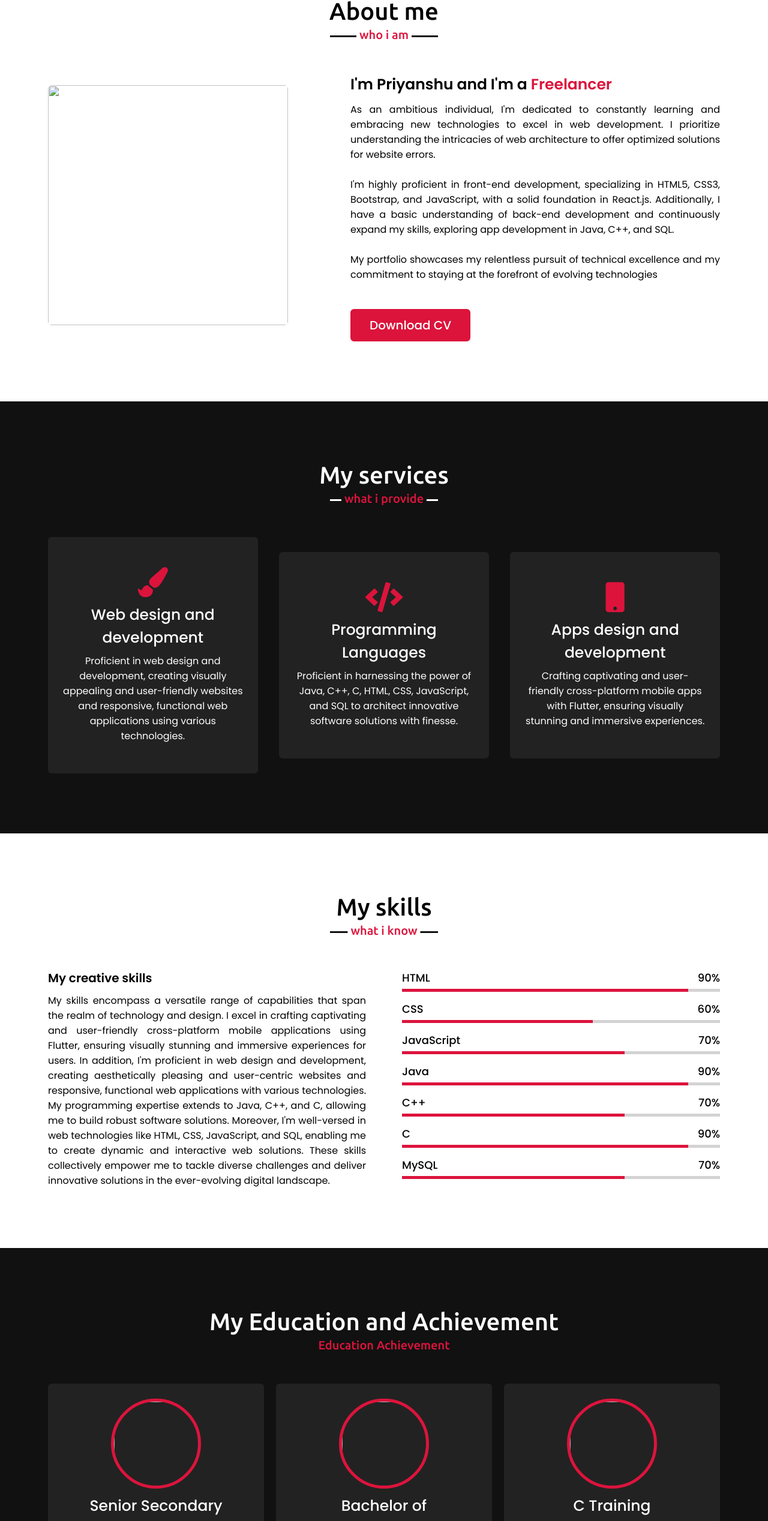
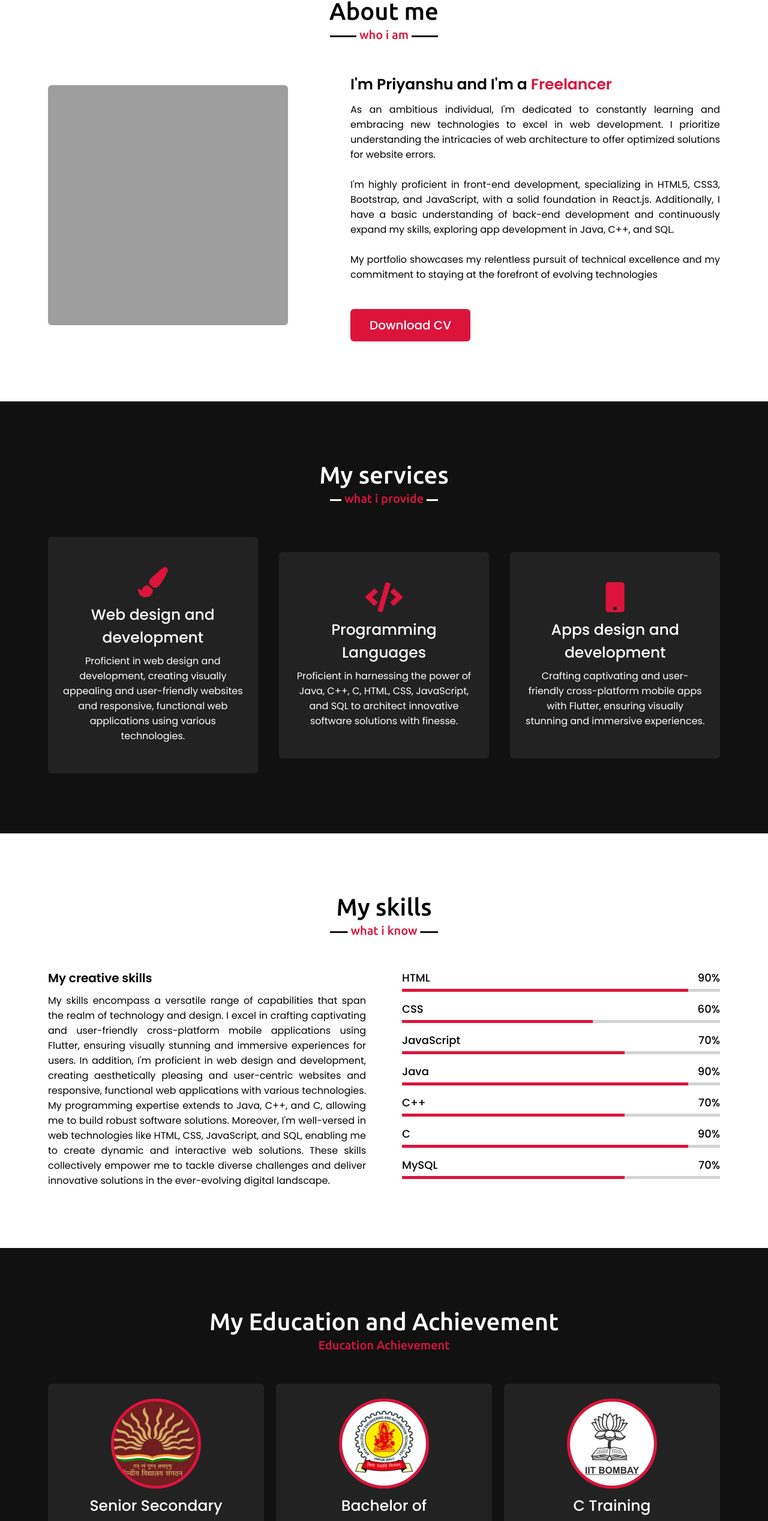
Before and after one commit to Priyanshucodess/CurrentPortfolio, a plain HTML site: page index.html in a window 1280 px wide. Shown: the part 904-3439 px from the top of the page at 60% size. Drawn offline with nearby package versions, Linux system fonts and the light colour scheme; the site is published under a folder, as on GitHub Pages, so addresses that start at the root find nothing.

Commit message:
Update index.html

```diff
--- a/index.html
+++ b/index.html
@@ -55,7 +55,7 @@
             <h2 class="title">About me</h2>
             <div class="about-content">
                 <div class="column left">
-                    <img src="/priyanshupic.jpg" alt="">
+                    <img src="priyanshupic.jpg" alt="">
                 </div>
                 <div class="column right">
                     <div class="text">I'm Priyanshu and I'm a <span class="typing-2"></span></div>
@@ -64,7 +64,7 @@
                         I'm highly proficient in front-end development, specializing in HTML5, CSS3, Bootstrap, and JavaScript, with a solid foundation in React.js. Additionally, I have a basic understanding of back-end development and continuously expand my skills, exploring app development in Java, C++, and SQL. <br><br>
 
                         My portfolio showcases my relentless pursuit of technical excellence and my commitment to staying at the forefront of evolving technologies <br><br></p>
-                    <a href="/Priyanshu's Resume.pdf">Download CV</a>
+                    <a href="Priyanshu's Resume.pdf">Download CV</a>
                 </div>
             </div>
         </div>
@@ -173,7 +173,7 @@
             <div class="carousel owl-carousel">
                 <div class="card">
                     <div class="box">
-                        <img src="/kvs-logo-with-bg.png" alt="">
+                        <img src="kvs-logo-with-bg.png" alt="">
                         <div class="text">High School</div>
                         <p>
                             Kendriya Vidhyalaya Chittorgarh <br>
@@ -183,7 +183,7 @@
                 </div>
                 <div class="card">
                     <div class="box">
-                        <img src="/kvs-logo-with-bg.png" alt="">
+                        <img src="kvs-logo-with-bg.png" alt="">
                         <div class="text">Senior Secondary</div>
                         <p>Kendriya Vidhyalaya Bhilwara <br>
                             04/2019 - 03/2020,<br>
@@ -192,7 +192,7 @@
                 </div>
                 <div class="card">
                     <div class="box">
-                        <img src="/arya logo.jpg" alt="">
+                        <img src="arya logo.jpg" alt="">
                         <div class="text">Bachelor of Technology</div>
                         <p>Arya Institute of Engineering & Technology, Jaipur <br>
                             07/2021 - Present <br> Kukas, jaipur rajasthan <br>
@@ -202,21 +202,21 @@
                 </div>
                 <div class="card">
                     <div class="box">
-                        <img src="/iit bombay.jfif" alt="">
+                        <img src="iit bombay.jfif" alt="">
                         <div class="text"> C Training </div>
                         <p>Completion of C Training (10/2022)</p>
                     </div>
                 </div>
                 <div class="card">
                     <div class="box">
-                        <img src="/footballindia.jpg_large" alt="">
+                        <img src="footballindia.jpg_large" alt="">
                         <div class="text"> Represented State Football Team </div>
                         <p>Lead State Level Football Team U-19 <br></p>
                     </div>
                 </div>
                 <div class="card">
                     <div class="box">
-                        <img src="/iit bombay.jfif" alt="">
+                        <img src="iit bombay.jfif" alt="">
                         <div class="text">Cpp Training</div>
                         <p>Completion of Cpp Training (06/2023)</p>
                     </div>
```
